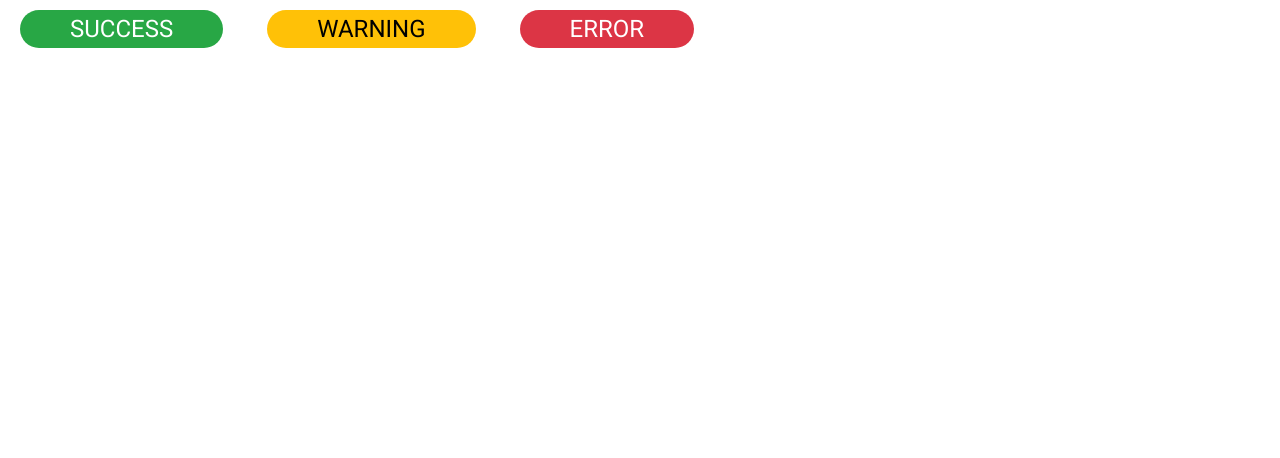
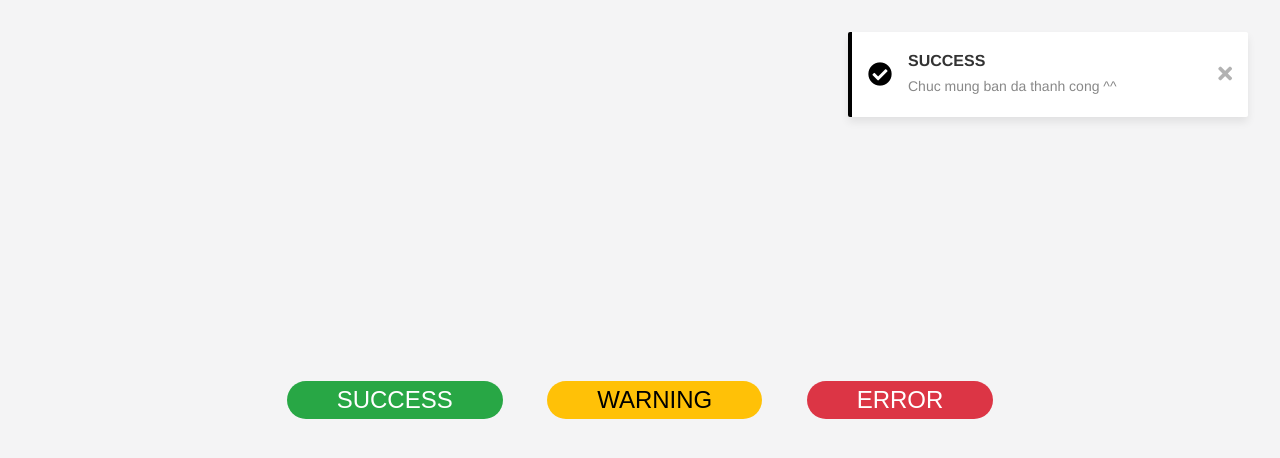
Before and after one commit to hoangthien2003/web_basic, a plain HTML site: page button.html in a window 1280 px wide. Drawn offline with Linux system fonts and the light colour scheme.

Commit message:
update new version

```diff
--- a/button.html
+++ b/button.html
@@ -5,14 +5,34 @@
     <meta http-equiv="X-UA-Compatible" content="IE=edge">
     <meta name="viewport" content="width=device-width, initial-scale=1.0">
     <link rel="stylesheet" href="./style/styles_button.css">
+    <link rel="stylesheet" href="https://cdnjs.cloudflare.com/ajax/libs/font-awesome/5.15.4/css/all.min.css" integrity="sha512-1ycn6IcaQQ40/MKBW2W4Rhis/DbILU74C1vSrLJxCq57o941Ym01SwNsOMqvEBFlcgUa6xLiPY/NS5R+E6ztJQ==" crossorigin="anonymous" referrerpolicy="no-referrer" />
     <title>Button: Block of HTML</title>
 </head>
 <body>
+
+    <!-- ===== Button ===== -->
     <div>
         <button class="btn btn--success">SUCCESS</button>
         <button class="btn btn--warning">WARNING</button>
         <button class="btn btn--error">ERROR</button>
     </div>
-    <script src="./JS/button_js.js"></script>
+
+    <!-- ===== Toasts Message ===== -->
+    <!-- ===== SUCCESS ===== -->
+    <div id="toast">
+        <div class="toast toast--success">
+            <div class="toast__icon">
+                <i class="fa fa-check-circle" aria-hidden="true"></i>
+            </div>
+            <div class="toast__body">
+                <h3 class="toast__title">SUCCESS</h3>
+                <p class="toast__msg">Chuc mung ban da thanh cong ^^</p>
+            </div>
+            <div class="toast__close">
+                <i class="fa fa-times" aria-hidden="true"></i>
+            </div>
+        </div>
+    </div>
 </body>
+<script src="./JS/button_js.js"></script>
 </html>
--- a/style/styles_button.css
+++ b/style/styles_button.css
@@ -1,11 +1,24 @@
 @import url('https://fonts.googleapis.com/css2?family=Roboto&display=swap');
 
 * {
-    font-family: 'Roboto', sans-serif;
     margin: 0;
     padding: 0;
+    box-sizing: border-box;
 }
 
+body {
+    height: 100vh;
+    display: flex;
+    flex-direction: column;
+    font-family: "Helvetica Neue";
+    background-color: #f4f4f5;
+}
+
+body > div {
+    margin: auto;
+}
+
+/* ========== Button ========== */
 .btn {
     margin: 10px 20px;
     padding: 5px 50px;
@@ -40,3 +53,55 @@
     background-color: #dc3545;
     color: #fff;
 }
+
+/* ========== Toasts ========== */
+#toast {
+    position: fixed;
+    top: 32px;
+    right: 32px;
+    z-index: 1000;
+}
+
+.toast {
+    display: flex;
+    align-items: center;
+    background-color: #fff;
+    border-radius: 2px;
+    padding: 20px 0;
+    border-left: 4px solid;
+    min-width: 400px;
+    max-width: 450px;
+    box-shadow: 0 5px 8px rgba(0, 0, 0, 0.08);
+}
+
+.toast__icon {
+    font-size: 24px;
+}
+
+.toast__icon,
+.toast__close {
+    padding: 0 16px;
+}
+
+.toast__body {
+    flex-grow: 1;
+}
+
+.toast__title {
+    font-size: 16px;
+    font-weight: 600;
+    color: #333;
+}
+
+.toast__msg {
+    font-size: 14px;
+    color: #888;
+    margin-top: 6px;
+    line-height: 1.5;
+}
+
+.toast__close {
+    font-size: 20px;
+    color: rgba(0, 0, 0, 0.3);
+    cursor: pointer;
+}
```
Also changed, not shown: main.html (indentation only).
